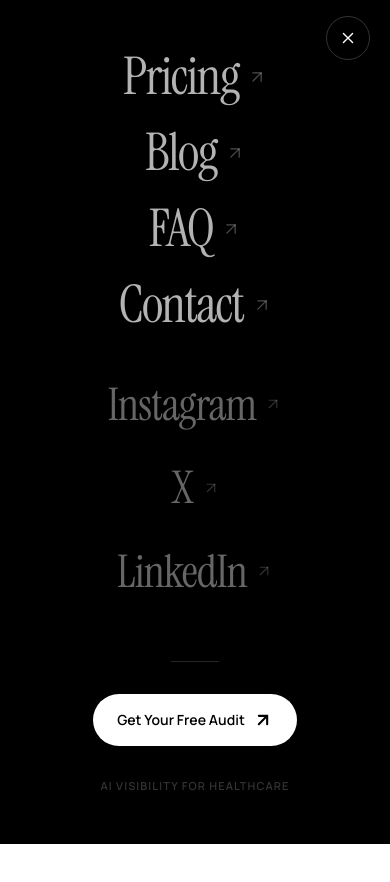
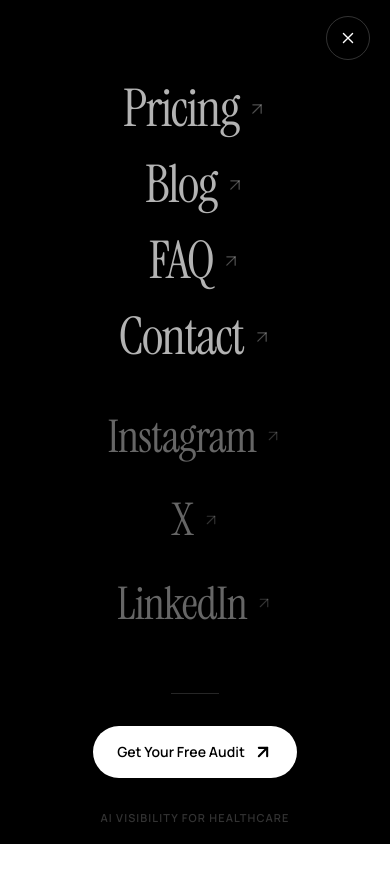
Before and after one commit to pagerstudio/pagerstudio, a Next.js app: page / in a window 390 px wide. Both pictures are taken after a click on the button 293 px from the left and 44 px from the top of the page. Shown: the top 882 px of the page. Built offline with nearby package versions, Linux system fonts and the light colour scheme.

Commit message:
Nav overlay: add top padding above links on mobile

```diff
--- a/components/Nav.tsx
+++ b/components/Nav.tsx
@@ -182,7 +182,7 @@
 
             {/* Pages — vertical list on mobile, horizontal on desktop */}
             <motion.div
-              className="flex flex-col items-center gap-y-6 sm:flex-row sm:flex-wrap sm:items-center sm:justify-center sm:gap-x-8 sm:gap-y-4"
+              className="flex flex-col items-center gap-y-6 pt-16 sm:pt-0 sm:flex-row sm:flex-wrap sm:items-center sm:justify-center sm:gap-x-8 sm:gap-y-4"
               initial={{ opacity: 0, y: 16 }}
               animate={{ opacity: 1, y: 0 }}
               exit={{ opacity: 0, y: -8 }}
```
